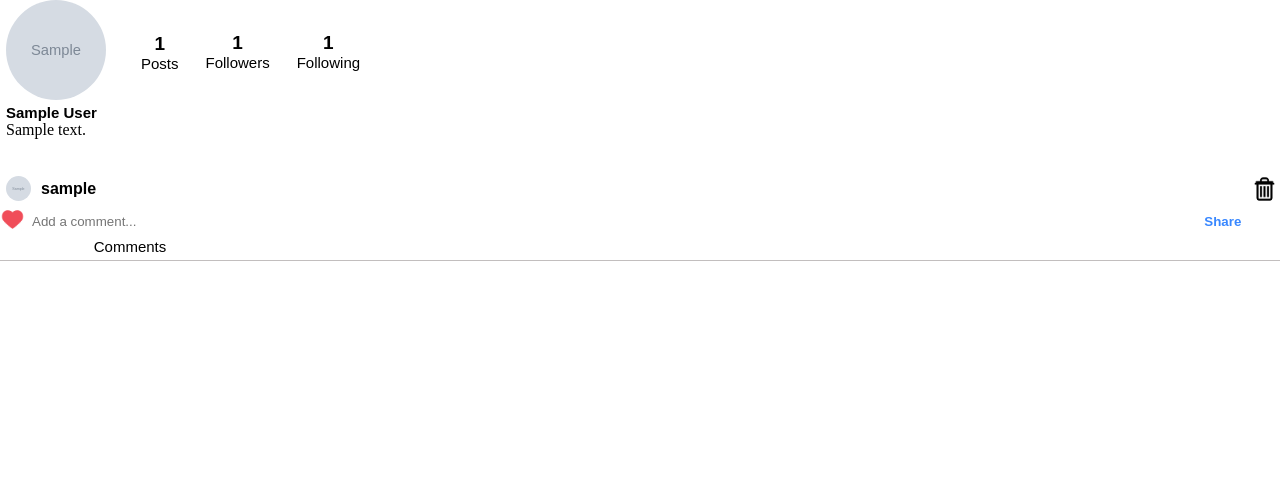
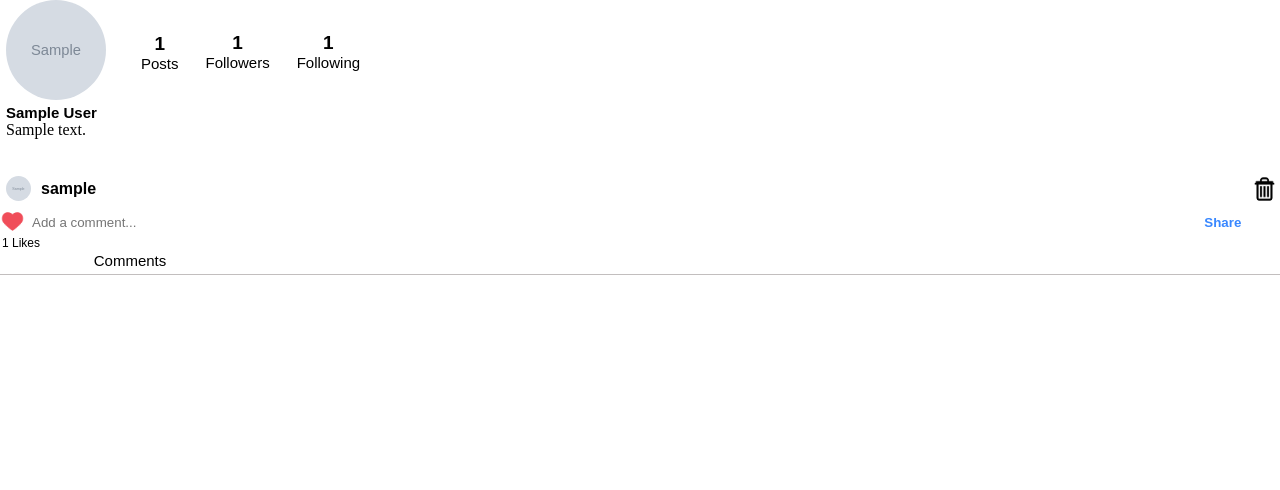
Before and after one commit to Ewsmyth/Interactify, a Flask app: page /profile/1 in a window 1280 px wide. Shown: the part 51-541 px from the top of the page. Run offline with Flask 2, Linux system fonts and the light colour scheme; a user stored in the database is signed in; tables that the repository leaves empty hold one stand-in row (values such as "Sample post"); grey boxes marked "Sample" are stand-in pictures.

Commit message:
changed database and added like_count

```diff
--- a/interactify/website/__init__.py
+++ b/interactify/website/__init__.py
@@ -12,7 +12,7 @@ def create_app():
     app.config['UPLOAD_FOLDER'] = 'website/static/userposts'
 
     # Database configuration
-    app.config['SQLALCHEMY_DATABASE_URI'] = 'sqlite:////var/lib/docker/volumes/interactify_data/_data/interactify.db'
+    app.config['SQLALCHEMY_DATABASE_URI'] = 'sqlite:////var/lib/docker/volumes/interactify_data/interactify.db'
     app.config['SQLALCHEMY_TRACK_MODIFICATIONS'] = False
 
     # Initialize Flask-Login
--- a/interactify/website/models.py
+++ b/interactify/website/models.py
@@ -136,6 +136,9 @@ class Post(db.Model):
         self.post_content = f'userposts/{unique_filename}'
         db.session.add(self)
 
+    def like_count(self):
+        return Like.query.filter_by(post_id=self.id).count()
+
 class Follow(db.Model):
     id = db.Column(db.Integer, primary_key=True)
     follower_id = db.Column(db.Integer, db.ForeignKey('user.id'))
--- a/interactify/website/static/css/post_container.css
+++ b/interactify/website/static/css/post_container.css
@@ -81,12 +81,31 @@
 
 .like-and-comment {
     display: flex;
-    align-items: center;
     width: 100%;
     height: 30px;
 }
 
+.liking-section {
+    display: flex;
+    align-items: center;
+    justify-content: center;
+}
+
+.like-count-section {
+    display: flex;
+}
+
+.like-count-section p {
+    margin: 0;
+    font-family: sans-serif;
+    font-size: 12px;
+    margin-left: 2px;
+}
+
 .liking-section button {
+    display: flex;
+    align-items: center;
+    justify-content: center;
     background-color: transparent;
     background-size: cover;
     border: none;
@@ -107,6 +126,7 @@
 .post-comment-section {
     display: flex;
     align-items: center;
+    margin-top: 2px;
     width: 100%;
 }
 
--- a/interactify/website/templates/post_container.html
+++ b/interactify/website/templates/post_container.html
@@ -53,6 +53,10 @@
 
   </div>
 
+  <div class="like-count-section">
+    <p>{{ post.like_count() }} Likes</p>
+  </div>
+
   <div class="comments-section">
     <button onclick="viewComments(this)" class="toggle-comments-btn">Comments</button>
     <ul class="cmnt-list">
--- a/interactify/website/views.py
+++ b/interactify/website/views.py
@@ -128,7 +128,7 @@ def post_detail(post_id):
     post = Post.query.get(post_id)
     if post:
         comments = post.comments.filter_by(type='comment').all()
-        like_count = LikesAndComments.query.filter_by(post_id=post.id, type='like').count()
+        like_count = ost.like_count()
         return render_template('post_detail.html', post=post, comments=comments, like_count=like_count)
     return jsonify({'error': 'Post not found'}), 404
 
```
